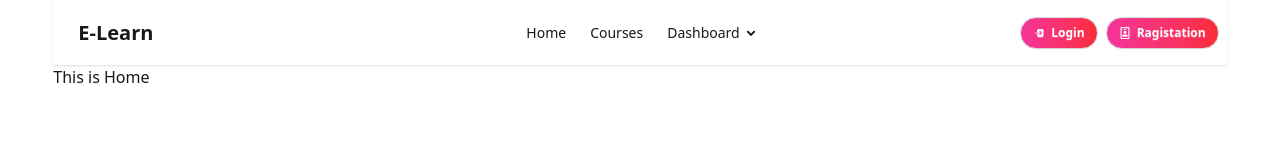
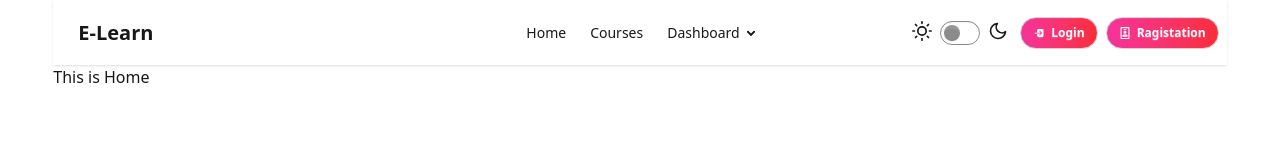
Before and after one commit to Abdul-Kader-Rimon/e-learn, a React (Vite) app: page / in a window 1280 px wide. Shown: the top 160 px of the page. Built offline with nearby package versions, Linux system fonts and the light colour scheme; no server answers.

Commit message:
dark and light mode

```diff
--- a/index.html
+++ b/index.html
@@ -1,5 +1,5 @@
 <!doctype html>
-<html lang="en" data-theme="light">
+<html lang="en" data-theme="">
   <head>
     <meta charset="UTF-8" />
     <link rel="icon" type="image/svg+xml" href="/vite.svg" />
--- a/src/Pages/AllCourses/AllCourses.jsx
+++ b/src/Pages/AllCourses/AllCourses.jsx
@@ -57,7 +57,7 @@ const AllCourses = () => {
         </select>
       </div>
 
-      <div className="grid grid-cols-1 md:grid-cols-2 lg:grid-cols-3 my-6">
+      <div className="grid grid-cols-1 md:grid-cols-2 lg:grid-cols-3 my-6 gap-5">
         { courses.length > 0 ? (
            courses.map((courses, index) => (
             <CourseCard
--- a/src/Pages/AllCourses/CourseCard.jsx
+++ b/src/Pages/AllCourses/CourseCard.jsx
@@ -5,7 +5,7 @@ import styled from "styled-components";
 const CourseCard = ({_id, title, image, price, category, duration}) => {
   return (
     <StyledWrapper>
-      <div className="card">
+      <div className="card dark:text-black">
         <div className="card__shine" />
         <div className="card__glow" />
         <div className="card__content">
--- a/src/Pages/CourseDetails/CourseDetails.jsx
+++ b/src/Pages/CourseDetails/CourseDetails.jsx
@@ -31,7 +31,7 @@ const CourseDetails = () => {
 
 
   return (
-    <div className="max-w-4xl mx-auto p-6 ">
+    <div className="max-w-4xl mx-auto p-6  dark:text-black">
       <div className="rounded-2xl overflow-hidden shadow-xl bg-white ">
         <img
           src={course.image}
@@ -39,7 +39,7 @@ const CourseDetails = () => {
           className="w-full h-72 object-cover"
         />
 
-        <div className="p-6">
+        <div className="p-6 ">
           <h1 className="text-4xl font-bold">{course.title}</h1>
 
           <div className="mt-7 border rounded-xl p-5">
@@ -81,7 +81,7 @@ const CourseDetails = () => {
           >
             Enroll Now
           </button>
-          <EnrollCourse user={user} course={course} />
+          <EnrollCourse    user={user} course={course} />
         </div>
       </div>
     </div>
--- a/src/Pages/EnrollCourse/EnrollCourse.jsx
+++ b/src/Pages/EnrollCourse/EnrollCourse.jsx
@@ -45,9 +45,9 @@ const EnrollCourse = ({ user, course }) => {
     }
 
   return (
-    <div>
+    <div className="text-base-content">
       <dialog id="my_modal_3" className="modal">
-        <div className="modal-box">
+        <div className="modal-box ">
           <form method="dialog">
             <button className="btn btn-sm btn-circle btn-ghost absolute right-2 top-2">
               ✕
@@ -104,8 +104,8 @@ const EnrollCourse = ({ user, course }) => {
                   type="number"
                   name="phone"
                   className="input w-full rounded-full focus:outline-gray-300"
-                   placeholder="Enter your Phone number"
-                   required
+                  placeholder="Enter your Phone number"
+                  required
                 />
               </div>
 
@@ -120,7 +120,9 @@ const EnrollCourse = ({ user, course }) => {
                 />
               </div>
 
-              <button type="submit" className="btn text-white mt-4 rounded-full bg-linear-to-r from-pink-500 to-red-600 w-full"
+              <button
+                type="submit"
+                className="btn text-white mt-4 rounded-full bg-linear-to-r from-pink-500 to-red-600 w-full"
               >
                 Payment Now
               </button>
--- a/src/Pages/MyCourses/MyCourses.jsx
+++ b/src/Pages/MyCourses/MyCourses.jsx
@@ -29,7 +29,7 @@ const MyCourses = () => {
   return (
     <div>
       <h1 className="text-3xl font-bold my-10 text-center">My Added Courses</h1>
-      <div className="grid grid-cols-1 md:grid-cols-2 lg:grid-cols-3 gap-5">
+      <div className="grid grid-cols-1 md:grid-cols-2 lg:grid-cols-3 gap-5 dark:text-black">
         {courses.map((course, index) => (
           <MyCoursesCard
             key={index}
--- a/src/Pages/MyEnrollCourses/MyEnrollCourses.jsx
+++ b/src/Pages/MyEnrollCourses/MyEnrollCourses.jsx
@@ -24,15 +24,11 @@ const MyEnrollCourses = () => {
     return (
       <div>
         <h1 className="text-3xl font-bold my-10 text-center">
-          My  Enrolled Courses
+          My Enrolled Courses
         </h1>
-        <div className="grid grid-cols-1 md:grid-cols-2 lg:grid-cols-3 gap-5">
+        <div className="grid grid-cols-1 md:grid-cols-2 lg:grid-cols-3 gap-5 dark:text-black">
           {courses.map((course) => (
-            <MyEnrolledCourseCard
-              key={course._id}
-              course={course}
-
-            />
+            <MyEnrolledCourseCard key={course._id} course={course} />
           ))}
         </div>
       </div>
--- a/src/components/Navbar.jsx
+++ b/src/components/Navbar.jsx
@@ -1,11 +1,24 @@
- import React, { useContext } from 'react';
+ import React, { useContext, useEffect, useState } from 'react';
 import { Link, NavLink } from 'react-router';
 import { AuthContext } from '../Context/AuthContext';
 import { IoLogIn, IoLogOut } from 'react-icons/io5';
 import { FaRegIdBadge, FaUser } from 'react-icons/fa';
 
 const Navbar = () => {
-   const { user, signOutUser } = useContext(AuthContext);
+  const { user, signOutUser } = useContext(AuthContext);
+  const [ isChecked, setIsChecked ] = useState(false);
+
+
+  const handleThemeChange = () => {
+    setIsChecked(prev => !prev);
+  };
+
+  useEffect(() => {
+    const theme = isChecked ? "dark" : "light";
+    document.documentElement.setAttribute("data-theme", theme);
+  },[isChecked])
+
+
   return (
     <div>
       <div className="navbar bg-base-100 shadow-sm">
@@ -101,6 +114,41 @@ const Navbar = () => {
         </div> */}
 
         <div className="navbar-end gap-3">
+          <label className="flex cursor-pointer gap-2">
+            <svg
+              xmlns="http://www.w3.org/2000/svg"
+              width="20"
+              height="20"
+              viewBox="0 0 24 24"
+              fill="none"
+              stroke="currentColor"
+              strokeWidth="2"
+              strokeLinecap="round"
+              strokeLinejoin="round"
+            >
+              <circle cx="12" cy="12" r="5" />
+              <path d="M12 1v2M12 21v2M4.2 4.2l1.4 1.4M18.4 18.4l1.4 1.4M1 12h2M21 12h2M4.2 19.8l1.4-1.4M18.4 5.6l1.4-1.4" />
+            </svg>
+            <input
+              type="checkbox"
+              onClick={handleThemeChange}
+              value="synthwave"
+              className="toggle theme-controller"
+            />
+            <svg
+              xmlns="http://www.w3.org/2000/svg"
+              width="20"
+              height="20"
+              viewBox="0 0 24 24"
+              fill="none"
+              stroke="currentColor"
+              strokeWidth="2"
+              strokeLinecap="round"
+              strokeLinejoin="round"
+            >
+              <path d="M21 12.79A9 9 0 1 1 11.21 3 7 7 0 0 0 21 12.79z"></path>
+            </svg>
+          </label>
           {user ? (
             <div className="dropdown dropdown-end z-50">
               <div
```
